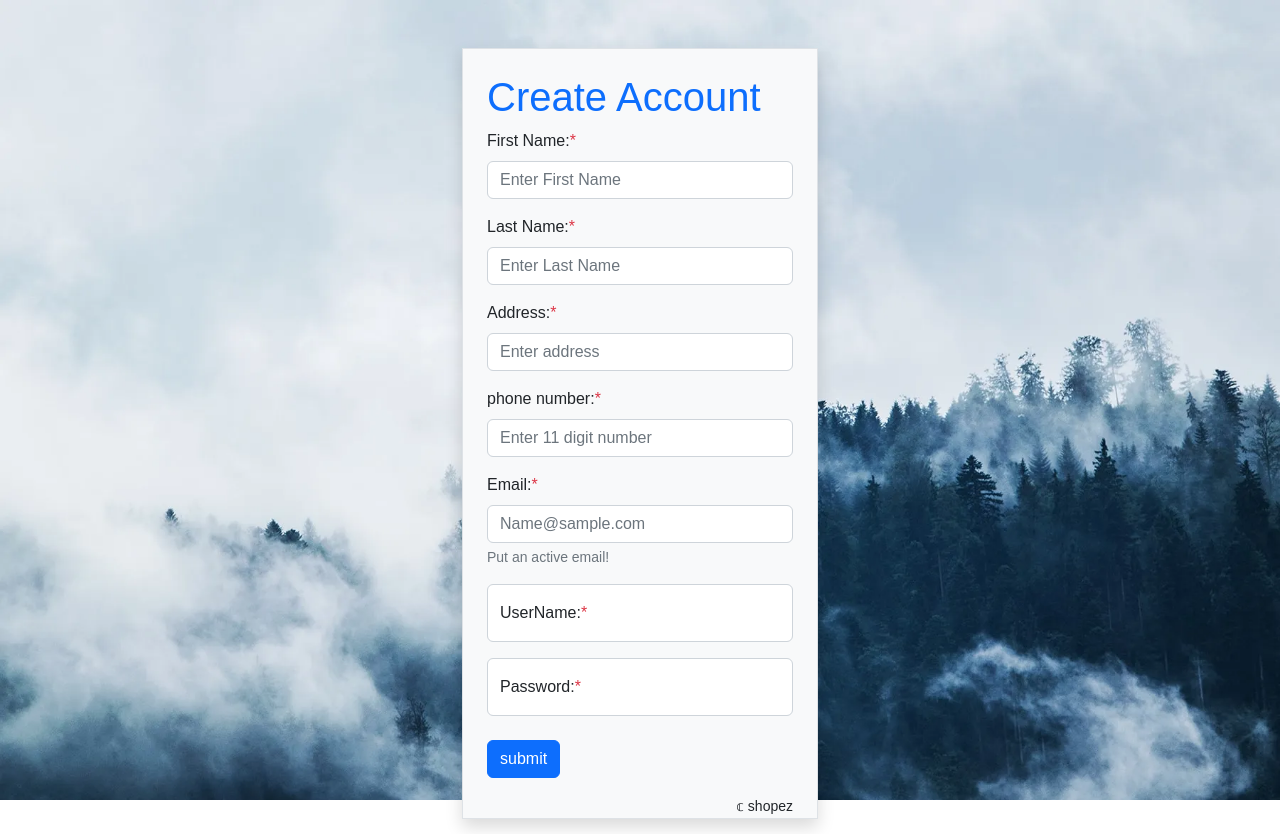
After one commit to Florjadedan26/myproject, a PHP site: page /signup.php in a window 1280 px wide. The commit adds this page. Run offline with PHP 8.4, Linux system fonts and the light colour scheme.

Commit message:
first commit

```diff
--- a/css/style.css
+++ b/css/login&signup.css
@@ -8,7 +8,8 @@
 }
 .img-fluid{
       background-size: cover;
-      background-image: url(/img/bg1.png);
+      /* background: url('/img/bg1.png'); */
+      background-image: url("../img/bg1.png");
       background-repeat: no-repeat;
       height: 100vh;
 
--- /dev/null
+++ b/signup.php
@@ -0,0 +1,84 @@
+<!doctype html>
+<html lang="en">
+<head>
+    <meta charset="utf-8">
+    <meta name="viewport" content="width=device-width, initial-scale=1">
+    <title>signup</title>
+    <link href="https://cdn.jsdelivr.net/npm/bootstrap@5.2.2/dist/css/bootstrap.min.css" rel="stylesheet">
+    <link rel="stylesheet" href="css/login&signup.css">
+</head>
+<body>
+
+<div class="img-fluid">
+  <div class="container">
+      <div class="row">
+          <div class="col-md-4 offset-md-4">
+              <div class="signup-form">
+                <form action="phpcode/signupcode.php" method="post" class="mt-5 border p-4 bg-light shadow">
+                    <div>
+                       <h1 class="text-primary">Create Account</h1>
+                    </div>
+                    <div class="mb-3">
+                        <label for="fname" class="form-label">First Name:<span class="text-danger">*</span>
+                        </label>
+                        <input type="text" name="firstname" id="fname" class="form-control" placeholder="Enter First Name"required>
+                    </div>
+                    <div class="mb-3">
+                        <label for="lname" class="form-label">Last Name:<span class="text-danger">*</span>
+                        </label>
+                        <input type="text" name="lastname" id="lname" class="form-control" placeholder="Enter Last Name"required>
+                    </div>
+
+                    <div class="mb-3">
+                        <label for="address" class="form-label">Address:<span class="text-danger">*</span>
+                        </label>
+                        <input type="text" name="address" id="address" class="form-control" placeholder="Enter address" required >
+                    </div>
+
+
+
+                    <div class="mb-3">
+                        <label for="phonenumber" class="form-label">phone number:<span class="text-danger">*</span>
+                        </label>
+                        <input type="number" id="phonenumber" name="phonenumber"
+                        class="form-control" placeholder="Enter 11 digit number" pattern="[0-9]{10}" required>
+                    </div>
+
+                    <div class="mb-3">
+                        <label for="email" class="form-label">Email:<span class="text-danger">*</span></label>
+                        <input type="email" class="form-control" name="email"
+                        id="email" aria-describedby="emailz" placeholder="Name@sample.com"  required >
+                        <div id="emailz" class="form-text">Put an active email!</div>
+                    </div>
+                    <div class="form-floating mb-3">
+                        <input type="username" class="form-control"
+                        name="username" id="username" placeholder="username" required>
+                        <label for="username" class="form-label">UserName:<span class="text-danger">*</span></label>
+                    </div>
+                    <div class="form-floating">
+                        <input type="password" class="form-control"
+                        name="pwd" id="password" placeholder="password" required >
+                        <label for="password" class="form-label">Password:<span class="text-danger">*</span></label>
+                    </div> <br>
+
+                    <div class="mb-3">
+                    <button type="submit" class="btn btn-primary" name="signup-submit" value = "Sign Up" >submit</button>
+                    </div>
+
+                    <div class="mb-3 float-end">
+                       <small class="form-label">&copf; shopez</small>
+                     </div>
+                </form>
+              </div>
+          </div>
+      </div>
+  </div>
+</div>
+
+
+
+
+
+  <script src="https://cdn.jsdelivr.net/npm/bootstrap@5.2.2/dist/js/bootstrap.bundle.min.js" integrity="sha384-OERcA2EqjJCMA+/3y+gxIOqMEjwtxJY7qPCqsdltbNJuaOe923+mo//f6V8Qbsw3" crossorigin="anonymous"></script>
+</body>
+</html>
```
Also changed, not shown: login.php (renamed from signup2.html, +7 -17 lines), main-form.php (renamed from main-form.html, +23 -18 lines), phpcode/database.php (added, +15 -0 lines), phpcode/logincode.php (added, +26 -0 lines), phpcode/signupcode.php (added, +39 -0 lines), profile.php (renamed from profile.html, +9 -39 lines), css/mainpage.css (renamed from css/style1.css), css/profile.css (renamed from css/style2.css).
